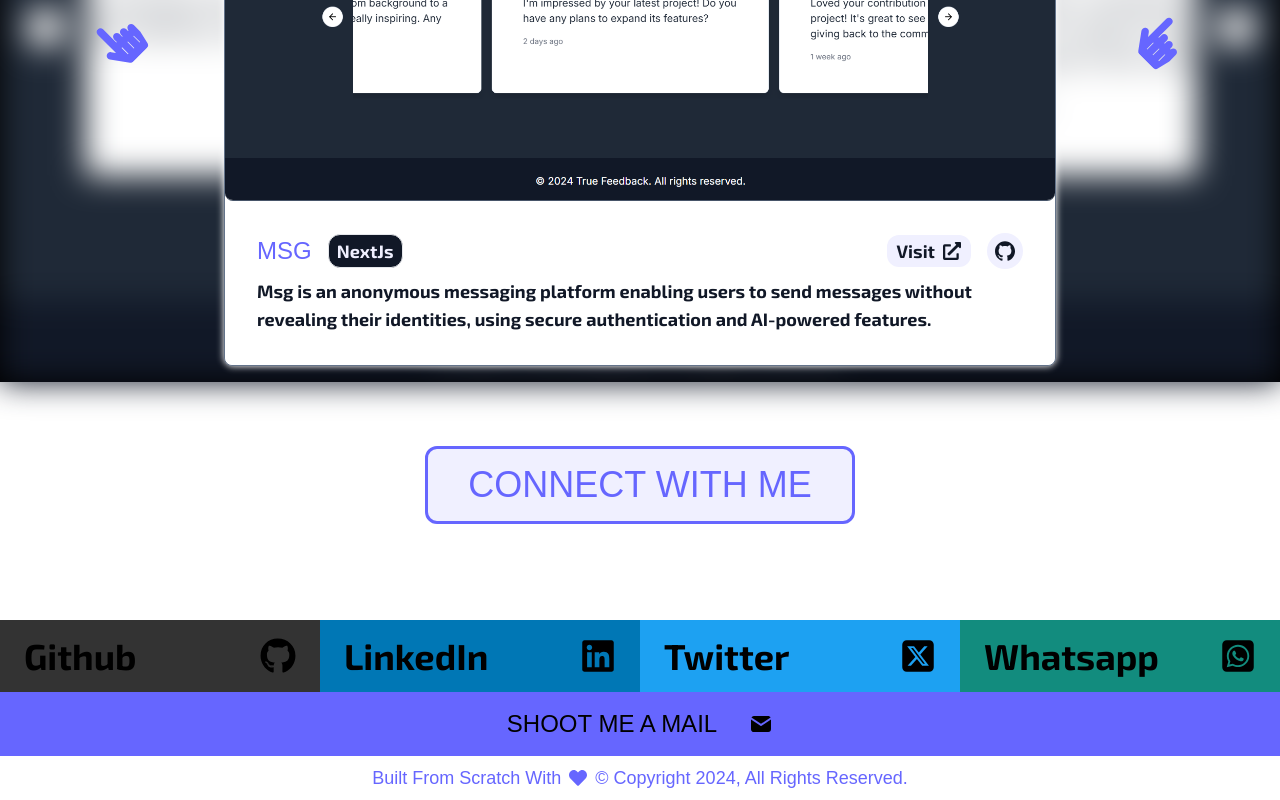
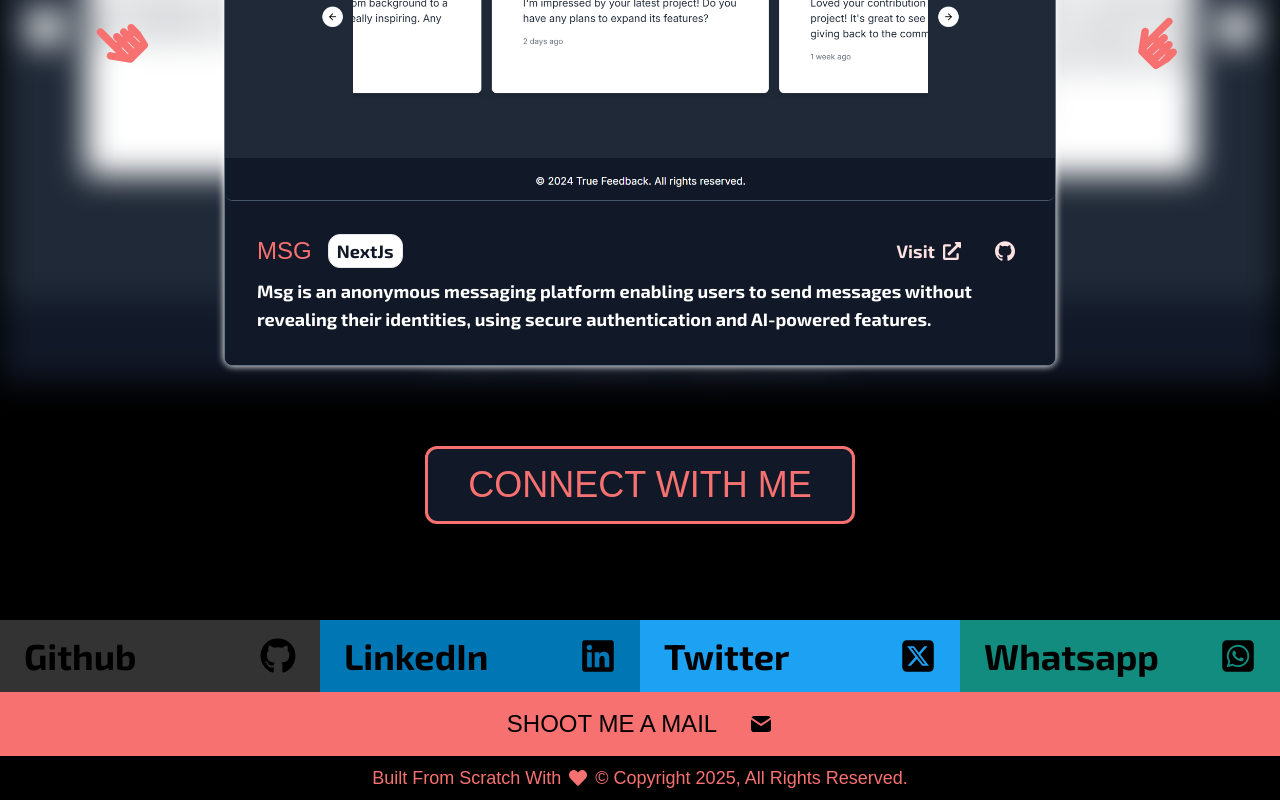
Before and after one commit to prahul25/Portfolio, a Next.js app: page / in a window 1280 px wide. Shown: the part 1881-2681 px from the top of the page. Built offline with nearby package versions, Linux system fonts and the light colour scheme; a web font is replaced by a local one.

Commit message:
refac:Profile image updated

```diff
--- a/src/app/RootLayoutClient.tsx
+++ b/src/app/RootLayoutClient.tsx
@@ -18,7 +18,7 @@ export default function RootLayoutClient({
 }: Readonly<{
   children: React.ReactNode;
 }>) {
-  const [theme, setTheme] = useState('light');
+  const [theme, setTheme] = useState('dark');
 
   useEffect(() => {
     document.body.className = theme;
--- a/src/components/Contact.tsx
+++ b/src/components/Contact.tsx
@@ -66,7 +66,7 @@ function Contact() {
         </Link>
 
         <div className={`w-full flex py-2 text-xs sm:text-lg justify-center items-center text-[#6666FF] dark:text-red-400 ${frukturFont.className}`}>
-          Built From Scratch With <FaHeart className="mx-2"/>© Copyright 2024, All Rights Reserved.
+          Built From Scratch With <FaHeart className="mx-2"/>© Copyright 2025, All Rights Reserved.
         </div>
       </div>
     </div>
```
Also changed, not shown: public/profile.png.
